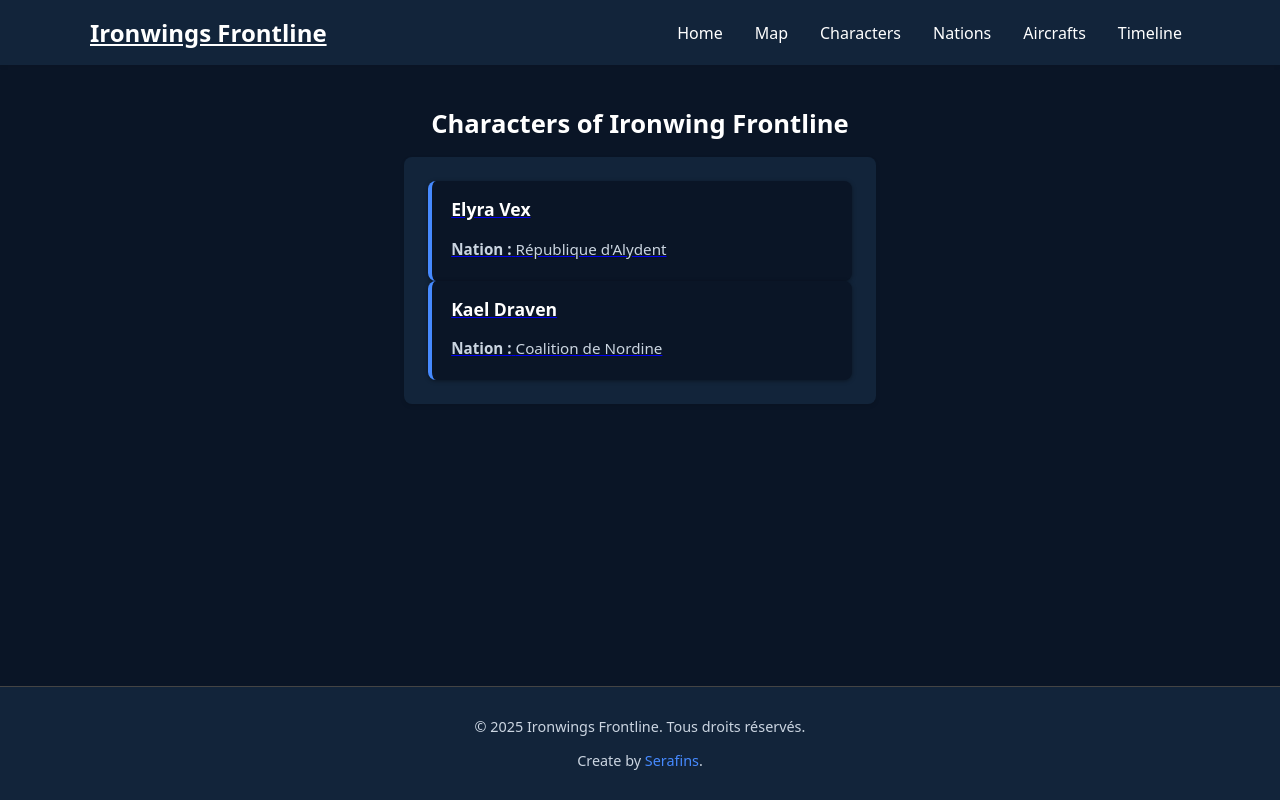
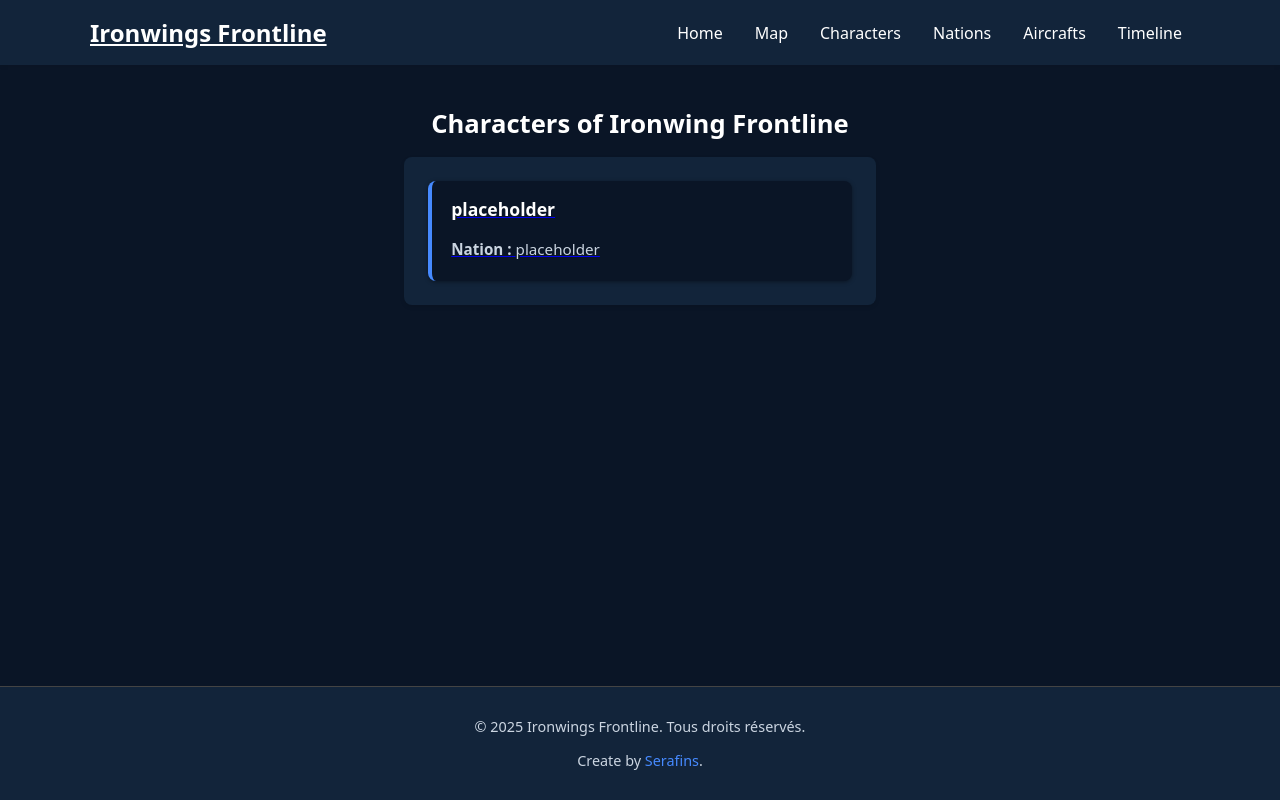
Before and after one commit to NeokoWorld/ironwing-frontline, a React (Vite) app: page /characters in a window 1280 px wide. Built offline with nearby package versions, Linux system fonts and the light colour scheme.

Commit message:
feat: placeholderisation of characters

```diff
--- a/src/data/characters.yaml
+++ b/src/data/characters.yaml
@@ -1,11 +1,6 @@
 characters:
-  - name: "Elyra Vex"
-    nation: "République d'Alydent"
-    slug: "elyra-vex"
-    role: "Ambassadrice"
-    shortBio: "Diplomate rusée, connue pour ses talents de négociation et son passé mystérieux."
-  - name: "Kael Draven"
-    nation: "Coalition de Nordine"
-    slug: "kael-draven"
-    role: "Commandant"
-    shortBio: "Militaire impitoyable ayant mené de nombreuses batailles décisives."
+  - name: "placeholder"
+    nation: "placeholder"
+    slug: "placeholder"
+    role: "placeholder"
+    shortBio: "placeholder"
--- a/src/data/charactersExpanded.yaml
+++ b/src/data/charactersExpanded.yaml
@@ -1,31 +1,15 @@
 characters:
-  - name: "Elyra Vex"
-    slug: "elyra-vex"
-    affiliation: "République d'Alydent"
-    role: "Ambassadrice"
-    age: "42"
-    origine: "Vahria"
-    statut: "Active"
-    image: "/assets/characters/elyra-vex.png"
-    relations:
-      - "Kael Draven (ennemi politique)"
-      - "Selene Arkan (alliée stratégique)"
-    histoire: |
-      Née dans les quartiers nobles de Vahria, Elyra a étudié les arts de la rhétorique et de la diplomatie dès son plus jeune âge...
-    description: |
-      **Elyra Vex** est l'une des figures les plus influentes d'Alydent. En tant qu’ambassadrice, elle maîtrise l’art du compromis et du mensonge. Malgré son apparence froide, elle cache un lourd passé...
-
-  - name: "Kael Draven"
-    affiliation: "Coalition de Nordine"
-    slug: "kael-draven"
-    role: "Commandant"
-    age: "37"
-    origine: "Fort Helgar"
-    statut: "En service"
+  - name: "placeholder"
+    nation: "placeholder"
+    slug: "placeholder"
+    role: "placeholder"
+    age: "placeholder"
+    origine: "placeholder"
+    statut: "placeholder"
     image: "/assets/characters/kael-draven.png"
     relations:
-      - "Elyra Vex (rivalité ancienne)"
+      - "placeholder"
     histoire: |
-      Kael a gravi les échelons de l'armée à une vitesse fulgurante, motivé par un sens de l'ordre absolu et une haine profonde des bureaucrates...
+      placeholder
     description: |
-      Connu pour ses méthodes expéditives, **Kael Draven** dirige ses troupes avec une autorité incontestée. Il est craint autant que respecté...
+      placeholder
--- a/src/pages/CharacterDetail.tsx
+++ b/src/pages/CharacterDetail.tsx
@@ -27,7 +27,8 @@ export default function CharacterDetailPage() {
       <p><strong>Relationships :</strong> {character.relations.join(', ')}</p>
 
       <h3>Biography and Infos</h3>
-      <ReactMarkdown>{character.biographie}</ReactMarkdown>
+      <ReactMarkdown>{character.histoire}</ReactMarkdown>
+      <ReactMarkdown>{character.description}</ReactMarkdown>
     </main>
   );
 }
```
